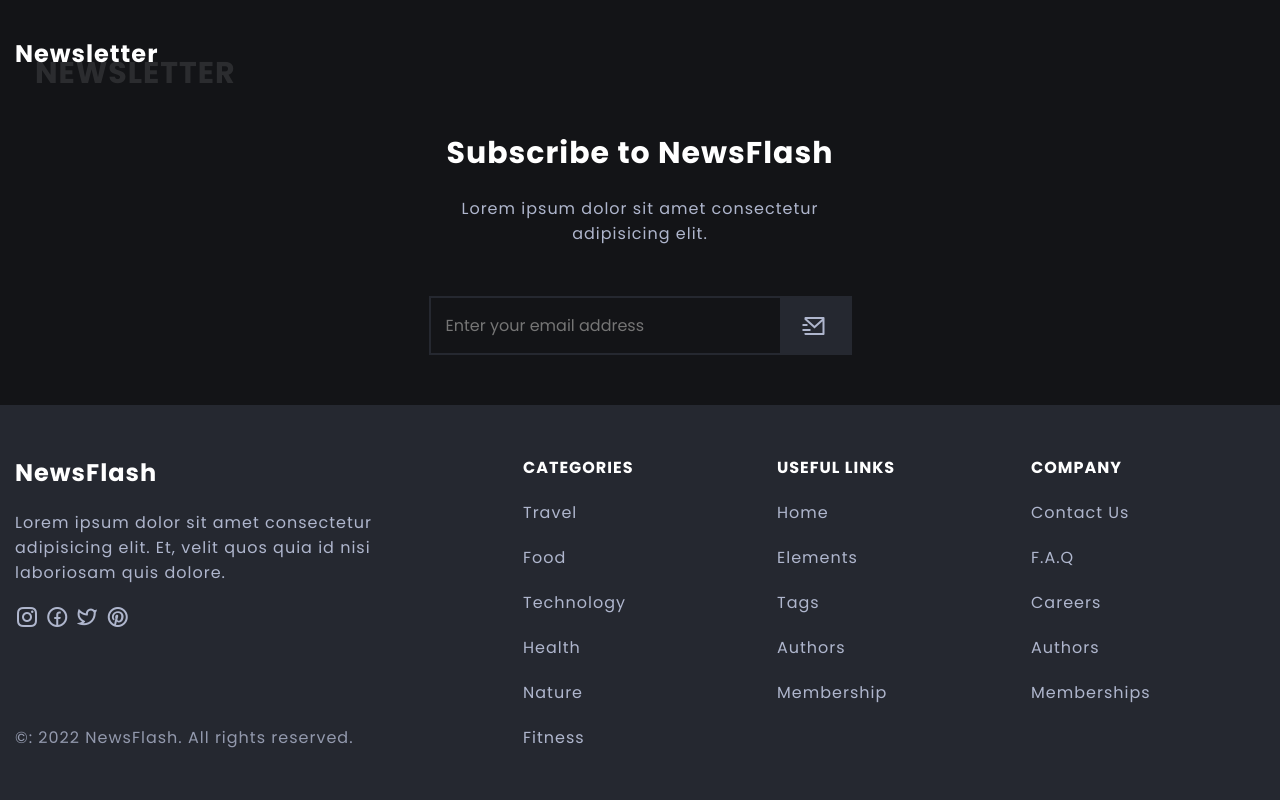
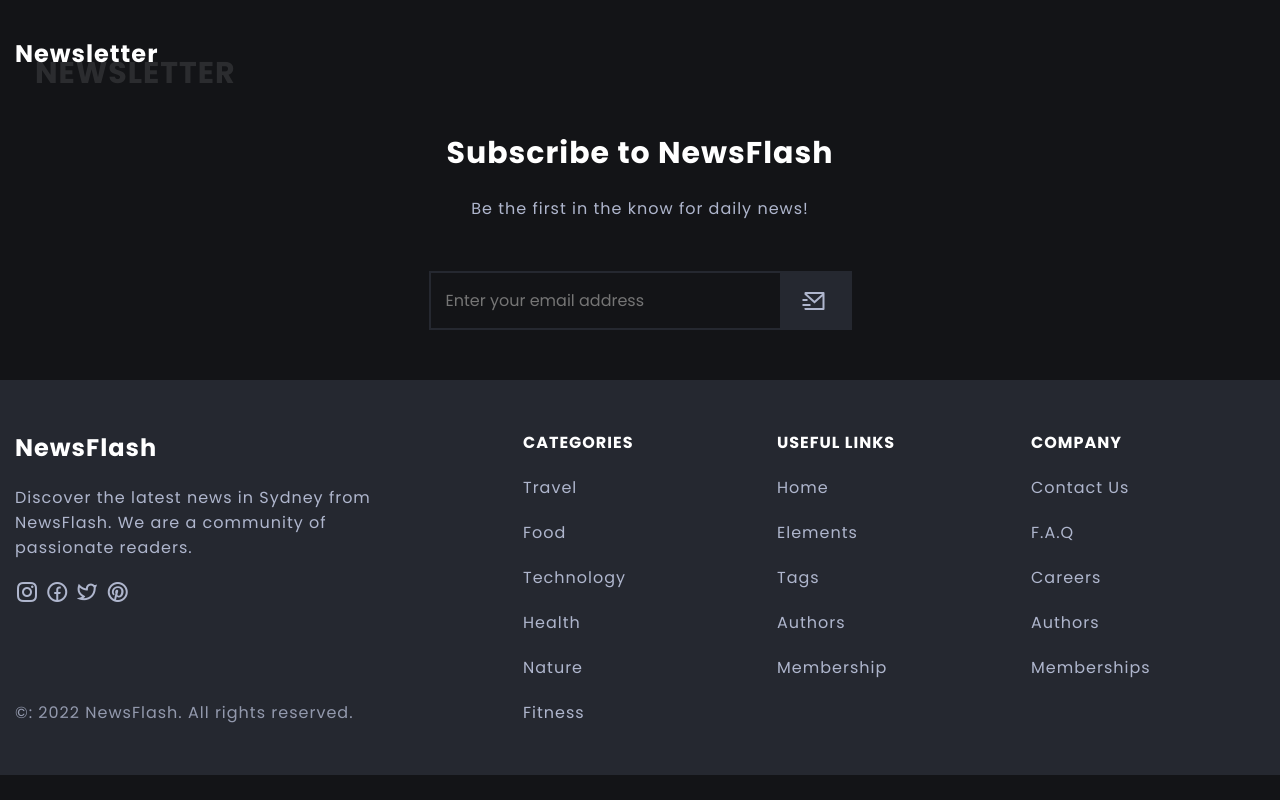
Before and after one commit to carimado/NewsFlashBlog, a plain HTML site: page index.html in a window 1280 px wide. Shown: the part 3249-4049 px from the top of the page. After the commit the page ends 4024 px from the top, so only its background shows below. Drawn offline with nearby package versions, Linux system fonts and the light colour scheme.

Commit message:
Text updates

```diff
--- a/index.html
+++ b/index.html
@@ -560,7 +560,7 @@
             <div class="form-container-inner">
 
                 <h6 class="title newsletter-title">Subscribe to NewsFlash</h6>
-                <p class="newsletter-description">Lorem ipsum dolor sit amet consectetur adipisicing elit. </p>
+                <p class="newsletter-description">Be the first in the know for daily news!</p>
 
                 <form action="" class="form">
                     <input type="text" class="form-input" placeholder="Enter your email address">
@@ -584,7 +584,7 @@
                     <h2 class="logo">NewsFlash</h2>
                 </a>
                 <p class="company-description">
-                    Lorem ipsum dolor sit amet consectetur adipisicing elit. Et, velit quos quia id nisi laboriosam quis dolore.
+                    Discover the latest news in Sydney from NewsFlash. We are a community of passionate readers.
                 </p>
 
                 <ul class="list social-media">
```
